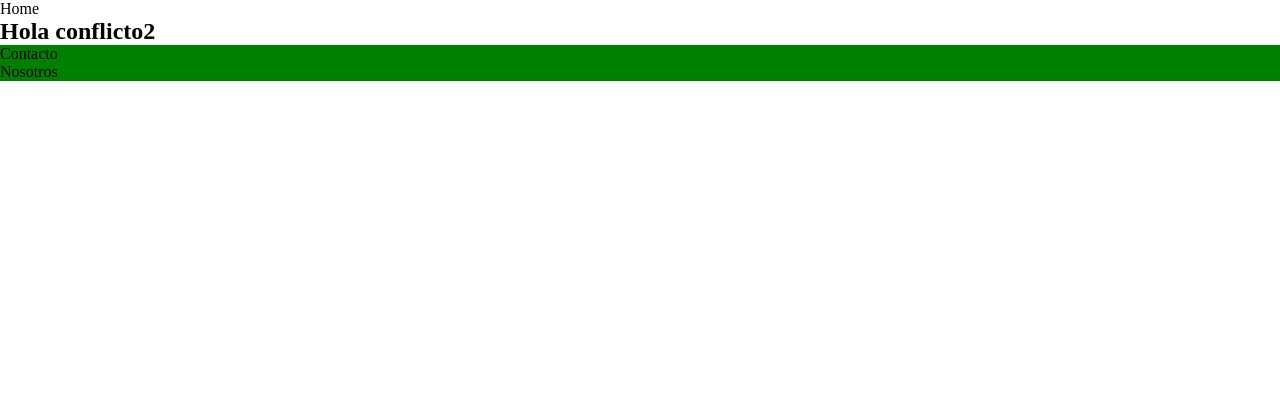
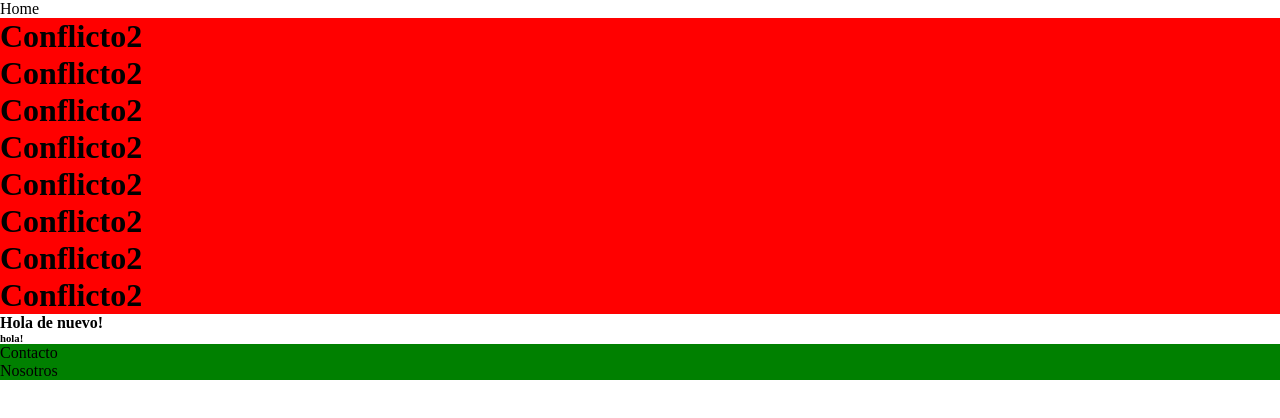
Before and after one commit to franad23/practica-14p, a plain HTML site: page index.html in a window 1280 px wide. Drawn offline with Linux system fonts and the light colour scheme.

Commit message:
conflicto 2

```diff
--- a/index.html
+++ b/index.html
@@ -12,7 +12,16 @@
         <li>Home</li>
       </ul>
     </nav>
-    <h2>Hola conflicto2</h2>
+    <h1>Conflicto2</h1>
+    <h1>Conflicto2</h1>
+    <h1>Conflicto2</h1>
+    <h1>Conflicto2</h1>
+    <h1>Conflicto2</h1>
+    <h1>Conflicto2</h1>
+    <h1>Conflicto2</h1>
+    <h1>Conflicto2</h1>
+    <h4>Hola de nuevo!</h4>
+    <h6>hola!</h6>
     <footer class="footerContainer">
       <ul>
         <li>Contacto</li>
```
